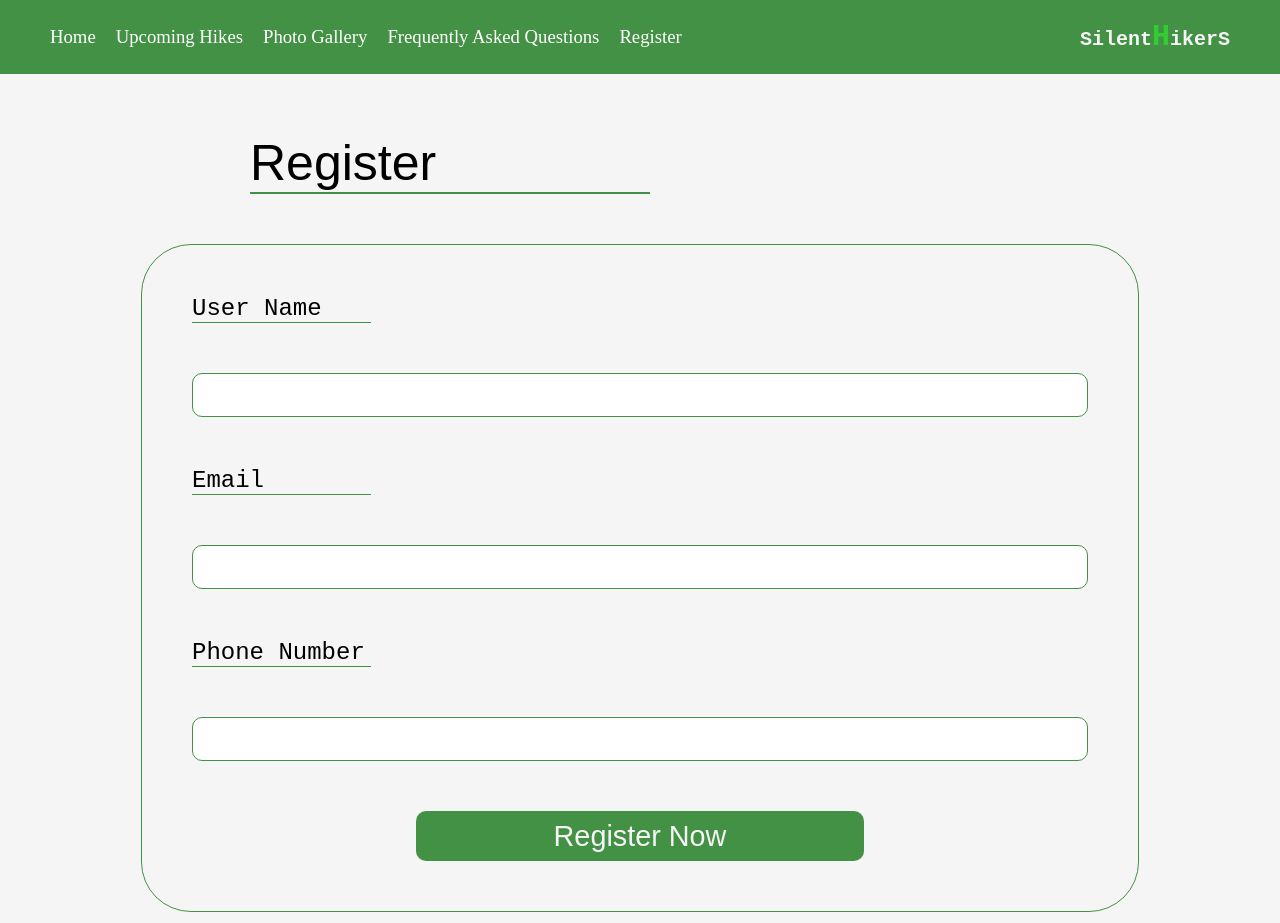
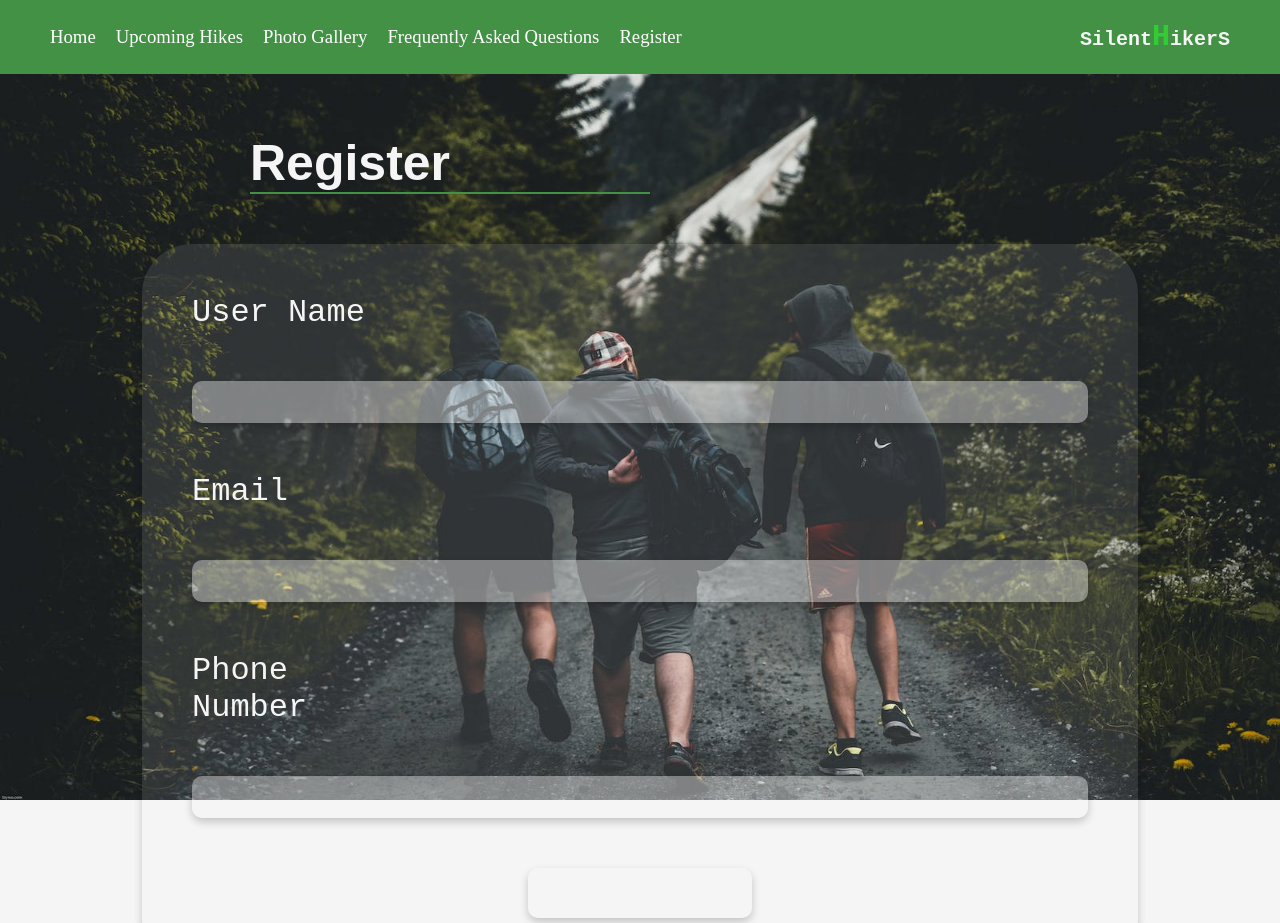
Before and after one commit to alisaghir1/Frontend, a React (Create React App) app in the folder silenthikers/: page /ContactUs in a window 1280 px wide. Shown: the top 923 px of the page. Built offline with nearby package versions, Linux system fonts and the light colour scheme.

Commit message:
finished the register form

```diff
--- a/silenthikers/src/pages/ContactUs/ContactUs.css
+++ b/silenthikers/src/pages/ContactUs/ContactUs.css
@@ -1,13 +1,25 @@
+.register-container{
+    margin: 0px;
+    padding: 0px;
+}
+.register-img-background{
+    position: absolute;
+    z-index: -1;
+    width: 100%;
+    height: 100%;
+    top: 0;
+    object-fit: conver;
+}
 .register-h1{
     font-size: 50px;
     margin-left: 250px;
     margin-top: 60px;
     margin-bottom: 50px;
     font-family: 'Montserrat', sans-serif;
-    color:black;
+    color:whitesmoke;
     border-bottom: 2px solid #439145;
     width: 400px;
-    font-weight: 400;
+    font-weight: 550;
 }
 .register-form{
     display: flex;
@@ -15,34 +27,41 @@
     gap: 50px;
     width: 70%;
     margin: auto;
-    border: 1px solid #439145;
     padding: 50px;
     border-radius: 50px;
     font-size: x-large;
     margin-bottom: 40px;
+    background-color: rgba(245, 245, 245, 0.1);
+    box-shadow: 0 4px 8px rgba(0, 0, 0, 0.2);
 }
 .register-name-input[type=text],.register-PhoneNumber-input[type=text],.register-email-input[type=text],::placeholder{
-    background-color: white;
+    background-color: rgba(245, 245, 245, 0.4);
     outline: none;
-    color: black;
+    box-shadow: 0 4px 8px rgba(0, 0, 0, 0.2);
+    color: white;
 }
 .register-name-input[type=text],.register-PhoneNumber-input[type=text],.register-email-input[type=text]{
-    border: 1px solid #439145;
     border-radius: 10px;
     height: 40px;
+    border: none;
 }
 .register-button{
     height: 50px;
-    width: 50%;
+    width: 25%;
     margin: auto;
     font-size: larger;
-    background-color: #439145;
+    background-color: rgba(245, 245, 245, 0.4);
     color: whitesmoke;
     border: none;
     border-radius: 10px;
+    box-shadow: 0 4px 8px rgba(0, 0, 0, 0.2);
 }
 .register-inputs-label{
-    border-bottom: 1px solid #439145;
     width: 20%;
-    font-family:'Courier New', Courier, monospace
+    font-family:'Courier New', Courier, monospace;
+    color: whitesmoke;
+    font-size: xx-large;
 }
+.register-button:hover{
+    cursor: pointer;
+}
--- a/silenthikers/src/pages/ContactUs/ContactUs.js
+++ b/silenthikers/src/pages/ContactUs/ContactUs.js
@@ -1,5 +1,6 @@
 import '../ContactUs/ContactUs.css';
 import axios from 'axios';
+import i32 from "../ContactUs/37.jpeg"
 
 
 const ContactUs = () => {
@@ -20,6 +21,7 @@ const ContactUs = () => {
   };
   return (
     <div className="register-container">
+      <img src={i32} alt='' className='register-img-background'/>
       <div className="register-h1">Register</div>
       <form onSubmit={handleSubmit} className="register-form">
         <label className='register-inputs-label' htmlFor="nameInput">User Name</label>
--- a/silenthikers/src/pages/Home/Home.css
+++ b/silenthikers/src/pages/Home/Home.css
@@ -27,8 +27,8 @@
   display: flex;
   flex-direction: column;
   gap: 40px;
-  font-size: xx-large;
   margin-top: 80px;
+  font-size: 70px;
   align-items: baseline;
   font-size: 75px;
   font-weight: 100;
@@ -36,6 +36,7 @@
 }
 .An {
   padding-left: 100px;
+
 }
 .Unforgettable {
   color: #439145;
@@ -45,12 +46,12 @@
   background-color: #439145;
   color: whitesmoke;
   max-width: 100%;
-  width: 250px;
-  height: 40px;
+  width: 300px;
+  height: 60px;
   border: none;
   border-radius: 0px 10px 10px 0px;
   margin-top: 50px;
-  font-size: larger;
+  font-size: x-large;
 }
 .home-book:hover {
   background-color: limegreen;
--- a/silenthikers/src/pages/PhotoGallery/PhotoGallery.css
+++ b/silenthikers/src/pages/PhotoGallery/PhotoGallery.css
@@ -134,6 +134,7 @@ body {
   background-color: whitesmoke;
   text-align: start;
   opacity: 0.5;
+  box-shadow: none;
 }
 .phone-number:hover::placeholder{
   color: whitesmoke;
--- /dev/null
+++ b/silenthikers/src/pages/UpcomingHikes/UpcomingHikes.js
@@ -0,0 +1,9 @@
+import React from 'react'
+
+const UpcomingHikes = () => {
+  return (
+    <div>UpcomingHikes</div>
+  )
+}
+
+export default UpcomingHikes
```
Also changed, not shown: silenthikers/src/pages/ContactUs/37.jpeg (added).
